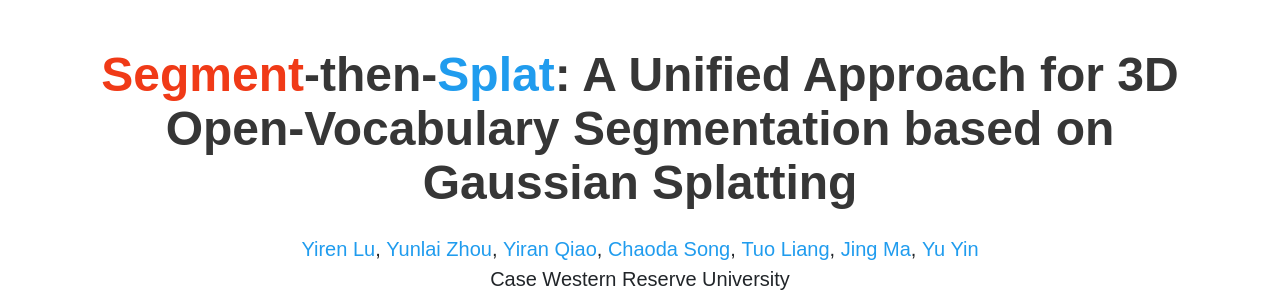
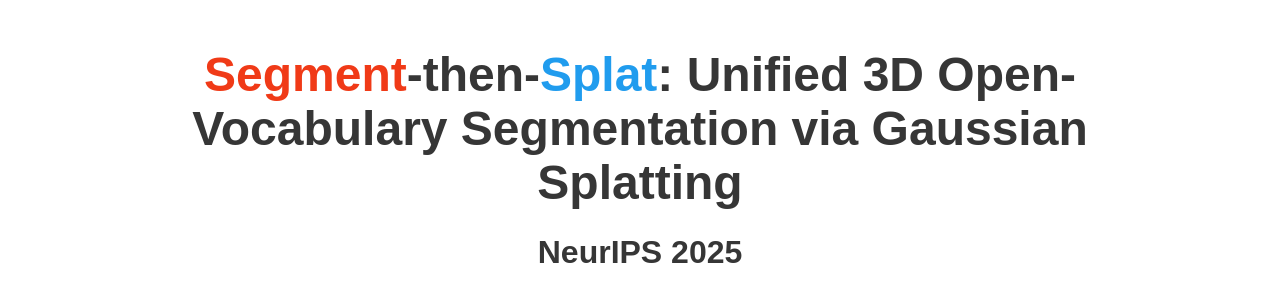
Before and after one commit to vulab-AI/Segment-then-Splat, a plain HTML site: page index.html in a window 1280 px wide. Shown: the top 291 px of the page. Drawn offline with nearby package versions, Linux system fonts and the light colour scheme; a script that the page names is missing; some icons are missing; a web font is replaced by a local one.

Commit message:
update title and conference

```diff
--- a/index.html
+++ b/index.html
@@ -36,7 +36,8 @@
       <div class="container is-max-desktop">
         <div class="columns is-centered">
           <div class="column has-text-centered">
-            <h1 class="title is-1 publication-title"><font color="#f03a17">Segment</font>-then-<font color="#209cee">Splat</font>: A Unified Approach for 3D Open-Vocabulary Segmentation based on Gaussian Splatting</h1>
+            <h1 class="title is-1 publication-title"><font color="#f03a17">Segment</font>-then-<font color="#209cee">Splat</font>: Unified 3D Open-Vocabulary Segmentation via Gaussian Splatting</h1>
+            <h1 class="title is-3 publication-title">NeurIPS 2025</h1>
             <div class="is-size-5 publication-authors">
               <!-- Paper authors -->
               <span class="author-block">
```
